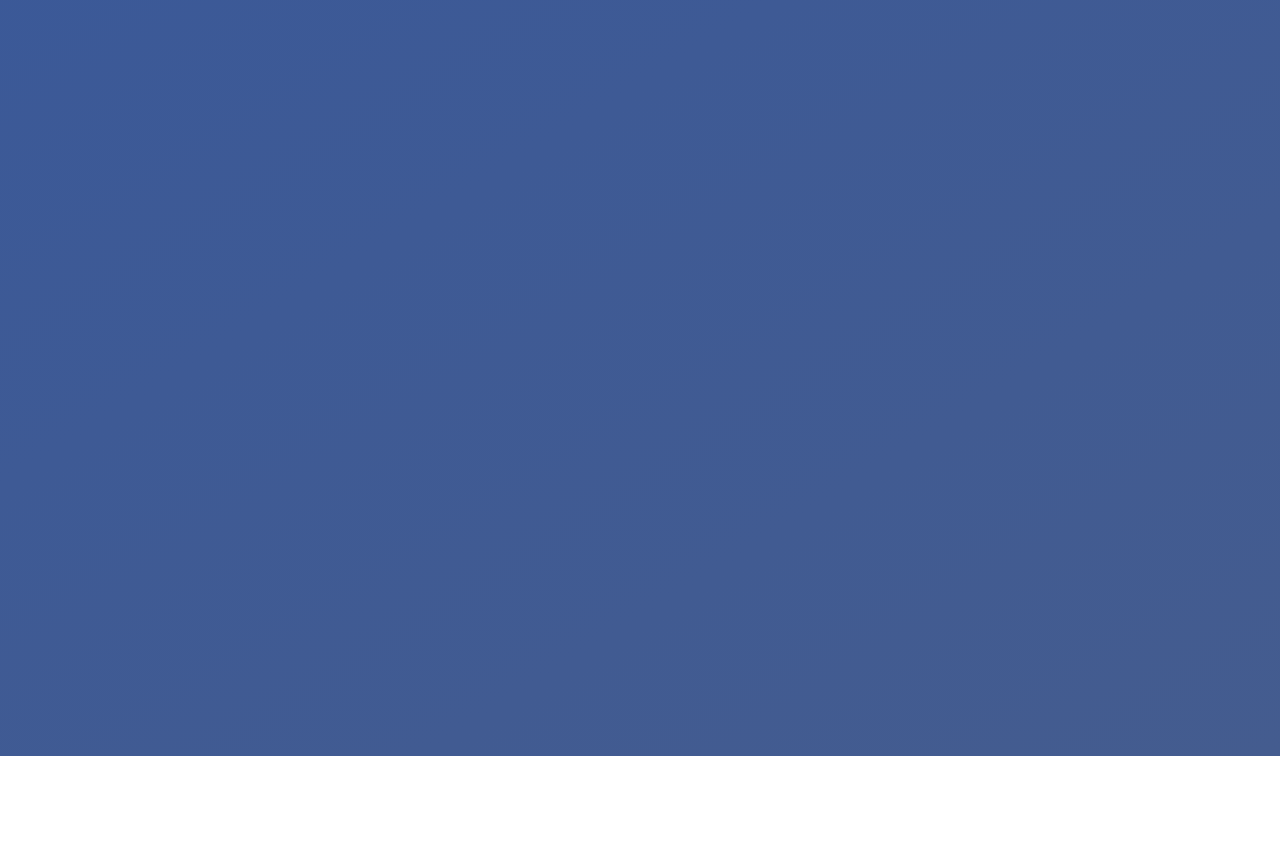
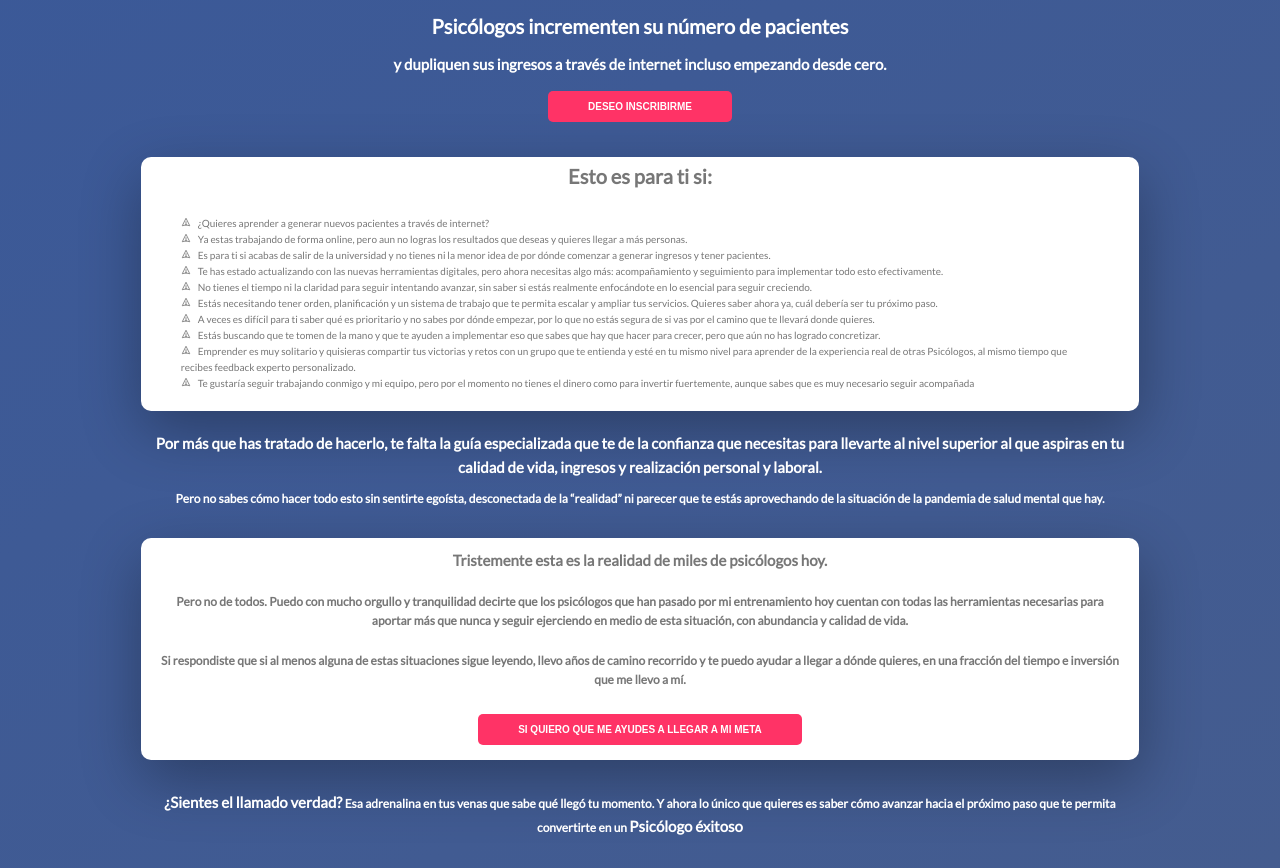
Before and after one commit to Kublick/begobainterno, a Gatsby site: page /inscripcion in a window 1280 px wide. Before the commit this address had no page. Shown: the part 44-912 px from the top of the page. Before the commit the page ends 800 px from the top, so only its background shows below. Built offline with nearby package versions, Linux system fonts and the light colour scheme; Gatsby itself is replaced by a stand-in of ours.

Commit message:
fixes and +sales page

```diff
--- a/package.json
+++ b/package.json
@@ -21,6 +21,7 @@
     "@fortawesome/free-solid-svg-icons": "^5.15.2",
     "@fortawesome/react-fontawesome": "^0.1.14",
     "gatsby": "^2.32.3",
+    "gatsby-background-image": "^1.4.1",
     "gatsby-image": "^2.11.0",
     "gatsby-plugin-facebook-pixel": "^1.0.5",
     "gatsby-plugin-manifest": "^2.12.1",
--- /dev/null
+++ b/src/images/airplane.js
@@ -0,0 +1,18 @@
+import React from "react";
+
+export const bullet = (
+	<svg
+		xmlns="http://www.w3.org/2000/svg"
+		fill="none"
+		viewBox="0 0 24 24"
+		stroke="currentColor"
+		className="icon"
+	>
+		<path
+			stroke-linecap="round"
+			stroke-linejoin="round"
+			stroke-width="2"
+			d="M12 19l9 2-9-18-9 18 9-2zm0 0v-8"
+		/>
+	</svg>
+);
--- /dev/null
+++ b/src/pages/inscripcion.js
@@ -0,0 +1,144 @@
+import React from "react";
+import { bullet } from "../images/airplane";
+
+const Inscripcion = () => {
+	const hotmartRedirect = () => {
+		window.open("https://pay.hotmart.com/W42168207B?checkoutMode=10");
+	};
+
+	return (
+		<>
+			<div>
+				<div className="inscripcion-container">
+					<h2 className="inscripcion__subheader">
+						La estrategia que ha logrado que
+					</h2>
+					<h1 className="inscripcion__header">
+						Psicólogos incrementen su número de pacientes
+					</h1>
+					<h2 className="inscripcion__subheader">
+						y dupliquen sus ingresos a través de internet incluso empezando
+						desde cero.
+					</h2>
+					<div className="center">
+						<button
+							className="inscripcion__button"
+							onClick={() => hotmartRedirect()}
+						>
+							Deseo Inscribirme
+						</button>
+					</div>
+				</div>
+				<div className="inscripcion-container-white">
+					<h1 className="center m4">Esto es para ti si:</h1>
+					<ul className="inscripcion__list">
+						<l1>
+							{bullet} ¿Quieres aprender a generar nuevos pacientes a través de
+							internet?
+						</l1>
+						<li>
+							{bullet} Ya estas trabajando de forma online, pero aun no logras
+							los resultados que deseas y quieres llegar a más personas.
+						</li>
+						<li>
+							{bullet} Es para ti si acabas de salir de la universidad y no
+							tienes ni la menor idea de por dónde comenzar a generar ingresos y
+							tener pacientes.
+						</li>
+						<li>
+							{bullet} Te has estado actualizando con las nuevas herramientas
+							digitales, pero ahora necesitas algo más: acompañamiento y
+							seguimiento para implementar todo esto efectivamente.
+						</li>
+						<li>
+							{bullet} No tienes el tiempo ni la claridad para seguir intentando
+							avanzar, sin saber si estás realmente enfocándote en lo esencial
+							para seguir creciendo.
+						</li>
+						<li>
+							{bullet} Estás necesitando tener orden, planificación y un sistema
+							de trabajo que te permita escalar y ampliar tus servicios. Quieres
+							saber ahora ya, cuál debería ser tu próximo paso.
+						</li>
+						<li>
+							{bullet} A veces es difícil para ti saber qué es prioritario y no
+							sabes por dónde empezar, por lo que no estás segura de si vas por
+							el camino que te llevará donde quieres.
+						</li>
+						<li>
+							{bullet} Estás buscando que te tomen de la mano y que te ayuden a
+							implementar eso que sabes que hay que hacer para crecer, pero que
+							aún no has logrado concretizar.
+						</li>
+						<li>
+							{bullet} Emprender es muy solitario y quisieras compartir tus
+							victorias y retos con un grupo que te entienda y esté en tu mismo
+							nivel para aprender de la experiencia real de otras Psicólogos, al
+							mismo tiempo que recibes feedback experto personalizado.
+						</li>
+						<li>
+							{bullet} Te gustaría seguir trabajando conmigo y mi equipo, pero
+							por el momento no tienes el dinero como para invertir fuertemente,
+							aunque sabes que es muy necesario seguir acompañada
+						</li>
+					</ul>
+				</div>
+				<div className="inscripcion-container">
+					<h1 className="inscripcion__subheader">
+						Por más que has tratado de hacerlo, te falta la guía especializada
+						que te de la confianza que necesitas para llevarte al nivel superior
+						al que aspiras en tu calidad de vida, ingresos y realización
+						personal y laboral.
+					</h1>
+
+					<h2 className="inscripcion__third">
+						Pero no sabes cómo hacer todo esto sin sentirte egoísta,
+						desconectada de la “realidad” ni parecer que te estás aprovechando
+						de la situación de la pandemia de salud mental que hay.
+					</h2>
+				</div>
+				<div className="inscripcion-container-white">
+					<h1 className="inscripcion__subheader-red">
+						Tristemente esta es la realidad de miles de psicólogos hoy.
+					</h1>
+					<h2 className="inscripcion__third-red">
+						Pero no de todos. Puedo con mucho orgullo y tranquilidad decirte que
+						los psicólogos que han pasado por mi entrenamiento hoy cuentan con
+						todas las herramientas necesarias para aportar más que nunca y
+						seguir ejerciendo en medio de esta situación, con abundancia y
+						calidad de vida.
+					</h2>
+					<h2 className="inscripcion__third-red">
+						Si respondiste que si al menos alguna de estas situaciones sigue
+						leyendo, llevo años de camino recorrido y te puedo ayudar a llegar a
+						dónde quieres, en una fracción del tiempo e inversión que me llevo a
+						mí.
+					</h2>
+					<div className="center">
+						<button
+							className="inscripcion__button"
+							onClick={() => hotmartRedirect()}
+						>
+							SI QUIERO QUE ME AYUDES A LLEGAR A MI META
+						</button>
+					</div>
+				</div>
+				<div className="inscripcion-container">
+					<h2 className="inscripcion__third">
+						<span className="inscripcion__third__strong">
+							¿Sientes el llamado verdad?
+						</span>{" "}
+						Esa adrenalina en tus venas que sabe qué llegó tu momento. Y ahora
+						lo único que quieres es saber cómo avanzar hacia el próximo paso que
+						te permita convertirte en un{" "}
+						<span className="inscripcion__third__strong">
+							Psicólogo éxitoso
+						</span>
+					</h2>
+				</div>
+			</div>
+		</>
+	);
+};
+
+export default Inscripcion;
--- a/src/styles/__components.scss
+++ b/src/styles/__components.scss
@@ -188,6 +188,12 @@
 	margin-left: 11%;
 	border-left: 4px solid var(--color-primary);
 	padding: 0 4rem;
+}
+
+.icon {
+	width: 1rem;
+	height: 1rem;
+	margin-right: 0.5rem;
 }
 
 .communityButton {
@@ -392,3 +398,89 @@
 .m4 {
 	padding: 0.3rem;
 }
+
+.center {
+	display: flex;
+	justify-content: center;
+}
+
+.inscripcion {
+	display: flex;
+	flex-direction: column;
+	justify-content: center;
+	align-items: center;
+	width: 70%;
+
+	padding: 2rem 2rem;
+
+	&__image {
+		opacity: 0.5%;
+	}
+
+	&__header {
+		padding: 1rem;
+		font-size: 2rem;
+		text-align: center;
+		color: white;
+	}
+
+	&__subheader {
+		font-size: 1.5rem;
+		text-align: center;
+		color: white;
+	}
+
+	&__subheader-red {
+		font-size: 1.5rem;
+		padding: 1rem 0;
+		text-align: center;
+	}
+
+	&__third {
+		font-size: 1.2rem;
+		text-align: center;
+		color: white;
+		padding: 1rem 0;
+
+		&__strong {
+			font-size: 1.5rem;
+		}
+	}
+
+	&__third-red {
+		font-size: 1.2rem;
+		text-align: center;
+		padding: 1rem 0;
+	}
+
+	&__button {
+		margin: 1.5rem 0;
+		font-size: 1rem;
+		border: none;
+		font-weight: 700;
+		text-transform: uppercase;
+		border: none;
+		background-color: var(--color-primary-pink-light);
+		border-radius: 0.5rem;
+		padding: 1rem 4rem;
+		color: white;
+		cursor: pointer;
+
+		&:focus {
+			outline: none;
+		}
+
+		&:hover {
+			transition-timing-function: ease-in-out;
+			transform: scale(1.1);
+		}
+	}
+
+	&__list {
+		list-style-type: none;
+		display: flex;
+		flex-direction: column;
+		justify-content: center;
+		padding: 2rem 2rem;
+	}
+}
--- a/src/styles/__layout.scss
+++ b/src/styles/__layout.scss
@@ -97,3 +97,17 @@ order-container {
 	background-color: purple;
 	order: 1;
 }
+
+.inscripcion-container {
+	max-width: 78%;
+	margin: 2rem auto;
+}
+
+.inscripcion-container-white {
+	max-width: 78%;
+	margin: 2rem auto;
+	background-color: #fff;
+	box-shadow: var(--shadow-dark);
+	border-radius: 10px;
+	padding: 0 2rem;
+}
```
Also changed, not shown: src/images/airplane.svg (added), 1 other file.
